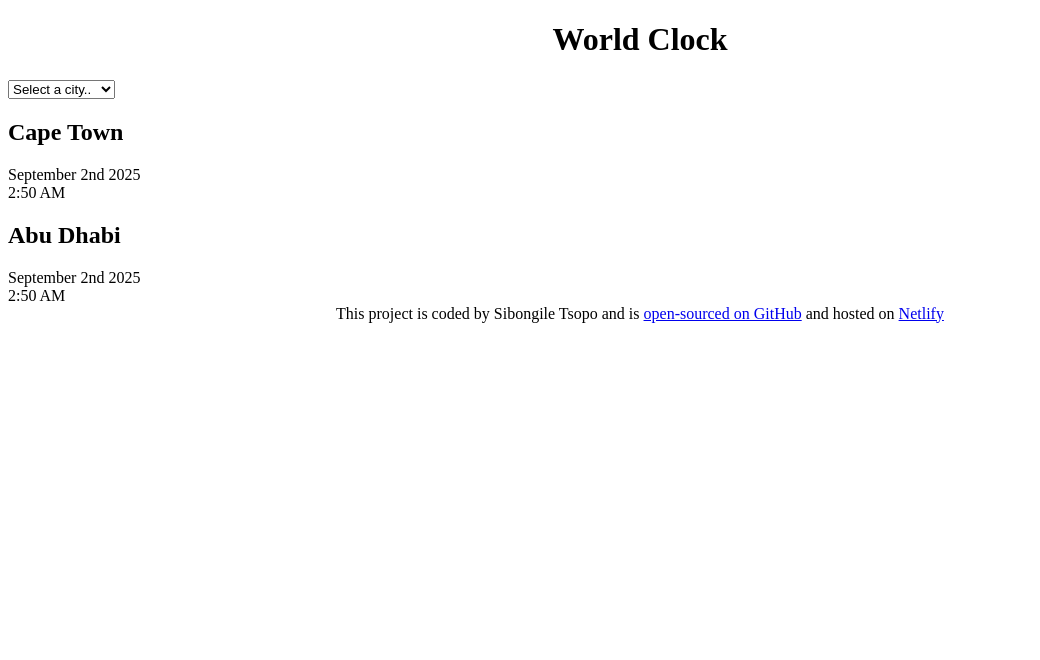
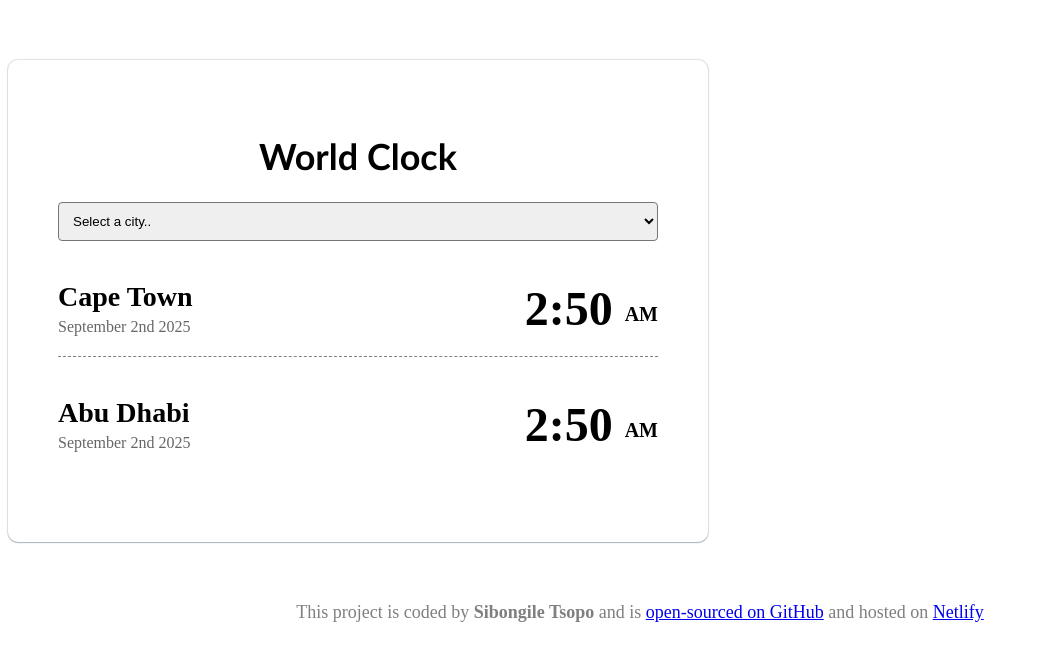
Before and after one commit to SibongileT88/World-Clock-Project, a plain HTML site: page index.html in a window 1280 px wide. Shown: the whole page, without its empty margins (0-1040 px from the left). Drawn offline with Linux system fonts and the light colour scheme.

Commit message:
Added CSS to the project

```diff
--- a/index.html
+++ b/index.html
@@ -19,19 +19,23 @@
         <option value="">Dubai</option>
       </select>
       <div class="city">
-        <h2>Cape Town</h2>
-        <div class="date">September 2nd 2025</div>
-        <div class="time">2:50 AM</div>
+        <div>
+          <h2>Cape Town</h2>
+          <div class="date">September 2nd 2025</div>
+        </div>
+        <div class="time">2:50 <small>AM</small></div>
       </div>
 
       <div class="city">
-        <h2>Abu Dhabi</h2>
-        <div class="date">September 2nd 2025</div>
-        <div class="time">2:50 AM</div>
+        <div>
+          <h2>Abu Dhabi</h2>
+          <div class="date">September 2nd 2025</div>
+        </div>
+        <div class="time">2:50 <small>AM</small></div>
       </div>
     </div>
     <footer>
-      This project is coded by Sibongile Tsopo and is
+      This project is coded by <strong>Sibongile Tsopo</strong> and is
       <a
         href="https://github.com/SibongileT88/World-Clock-Project"
         target="_blank"
--- a/src/style.css
+++ b/src/style.css
@@ -1,6 +1,54 @@
+.container {
+  background: #fff;
+  margin: 0 auto;
+  max-width: 600px;
+  padding: 50px;
+  border-radius: 10px;
+  margin: 60px 0;
+
+  box-shadow: 0px 1px 1px rgba(9, 30, 66, 0.25),
+    0px 0px 1px 1px rgba(9, 30, 66, 0.13);
+}
+select {
+  display: block;
+  border-radius: 4px;
+  padding: 10px;
+  width: 100%;
+}
 h1 {
   text-align: center;
+  font-size: 36px;
+  font-family: "Gill Sans", "Gill Sans MT", Calibri, "Trebuchet MS", sans-serif;
+}
+h2 {
+  margin: 0 0 5px;
+  font-size: 28px;
+}
+.city {
+  display: flex;
+  justify-content: space-between;
+  margin: 20px 0;
+  padding: 20px 0;
+  border-bottom: 1px dashed grey;
+}
+.city:last-child {
+  border: none;
+}
+.date {
+  opacity: 0.6;
+}
+
+.time {
+  font-weight: 900;
+  font-size: 48px;
+}
+.time small {
+  font-size: 20px;
+  vertical-align: middle;
+  line-height: 36px;
 }
 footer {
   text-align: center;
+  font-size: 18px;
+  color: rgba(0, 0, 0, 0.5);
 }
```
